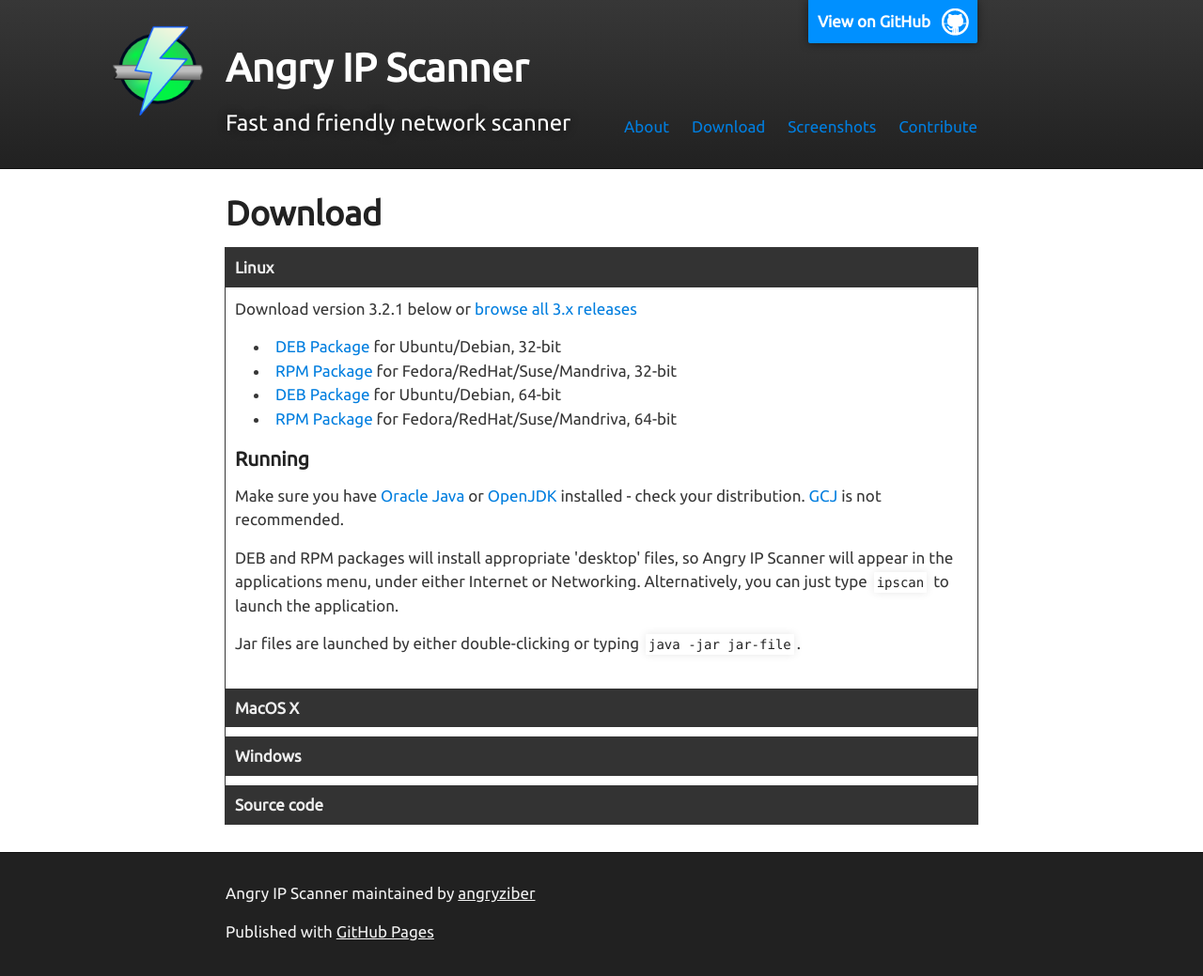
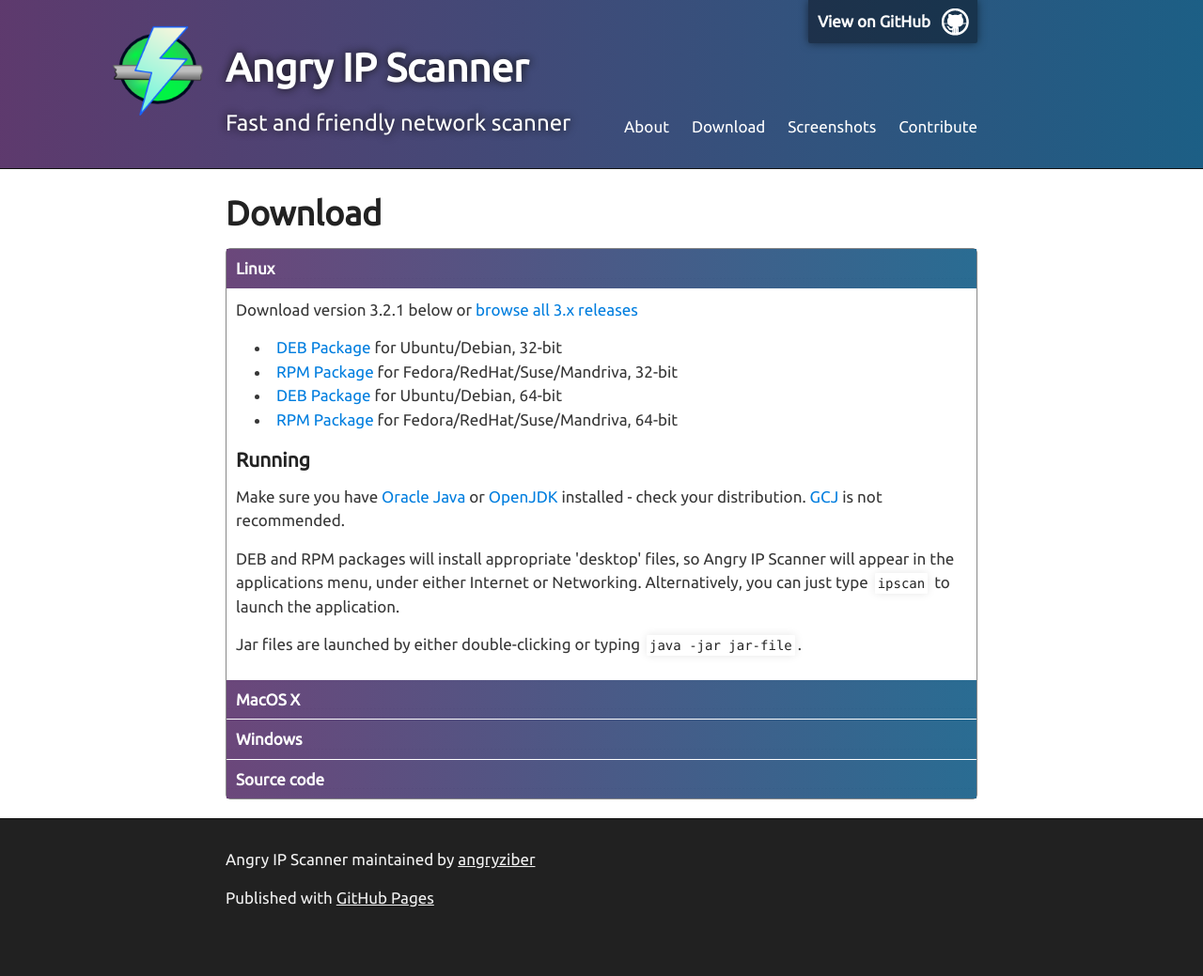
Before and after one commit to angryip/ipscan, a Jekyll site: the page built from download/index.html, in a window 1280 px wide. Shown: the whole page at 94% size. Built offline with Jekyll 4.4.1, drawn with Linux system fonts in a browser that asks for light colours; after the commit the page ends 1003 px from its top, so only the background shows below that.

Commit message:
nicer header color

```diff
--- a/css/main.css
+++ b/css/main.css
@@ -104,18 +104,6 @@
 a {
   text-decoration: none;
   color: #007edf;
-  text-shadow: none;
-
-  transition: color 0.5s ease;
-  transition: text-shadow 0.5s ease;
-  -webkit-transition: color 0.5s ease;
-  -webkit-transition: text-shadow 0.5s ease;
-  -moz-transition: color 0.5s ease;
-  -moz-transition: text-shadow 0.5s ease;
-  -o-transition: color 0.5s ease;
-  -o-transition: text-shadow 0.5s ease;
-  -ms-transition: color 0.5s ease;
-  -ms-transition: text-shadow 0.5s ease;
 }
 
 a:hover, a:focus {text-decoration: underline;}
@@ -277,7 +265,7 @@
   z-index: 10;
   padding: 10px 50px 10px 10px;
   color: #fff;
-  background: url('../images/blacktocat.png') #0090ff no-repeat 95% 50%;
+  background: url('../images/blacktocat.png') rgba(0,0,0,0.4) no-repeat 95% 50%;
   font-weight: 700;
   box-shadow: 0 0 10px rgba(0,0,0,.5);
   border-bottom-left-radius: 2px;
@@ -285,18 +273,15 @@
 }
 
 #header_wrap {
-  background: #212121;
-  background: -moz-linear-gradient(top, #373737, #212121);
-  background: -webkit-linear-gradient(top, #373737, #212121);
-  background: -ms-linear-gradient(top, #373737, #212121);
-  background: -o-linear-gradient(top, #373737, #212121);
-  background: linear-gradient(top, #373737, #212121);
-}
+  background-color: rgba(0,0,0,0.85);
+  background-image: -webkit-linear-gradient(left,rgba(153,93,179,0.6),rgba(44,155,219,0.6));
+  background-image: -moz-linear-gradient(left,rgba(153,93,179,0.6),rgba(44,155,219,0.6));
+  background-image: -o-linear-gradient(left,rgba(153,93,179,0.6),rgba(44,155,219,0.6));
+  background-image: linear-gradient(to right,rgba(153,93,179,0.6),rgba(44,155,219,0.6));}
 
 #header_wrap .inner {
   padding: 40px 10px 10px 10px;
 }
-
 
 #project_title {
   margin: 0;
@@ -378,16 +363,12 @@
   border-radius: 3px;
 }
 
-#menu ul li.active a {
+#menu ul li a {
   color: white;
 }
 
 #footer_wrap {
   background: #212121;
-}
-
-#main_content.home h1:first-child {
-  display: none;
 }
 
 #main_content.screenshots img {
@@ -398,20 +379,31 @@
 }
 
 .accordion {
-  outline: 1px solid;
+  border: 1px solid #888;
+  border-radius: 5px;
 }
 
 .accordion section h2 {
   padding: 0;
   font-size: 100%;
+  margin-top: 0;
+  margin-bottom: 1px;
+}
+
+.accordion section:last-of-type h2 {
+  margin-bottom: 0;
 }
 
 .accordion section h2 a {
-  background: #333;
   padding:8px 10px;
   display:block;
-  color:#eee;
+  color:white;
   text-decoration:none;
+  background-color: rgba(0,0,0,0.85);
+  background-image: -webkit-linear-gradient(left,rgba(153,93,179,0.6),rgba(44,155,219,0.6));
+  background-image: -moz-linear-gradient(left,rgba(153,93,179,0.6),rgba(44,155,219,0.6));
+  background-image: -o-linear-gradient(left,rgba(153,93,179,0.6),rgba(44,155,219,0.6));
+  background-image: linear-gradient(to right,rgba(153,93,179,0.6),rgba(44,155,219,0.6));}
 }
 
 .accordion section h2:hover a {
```
